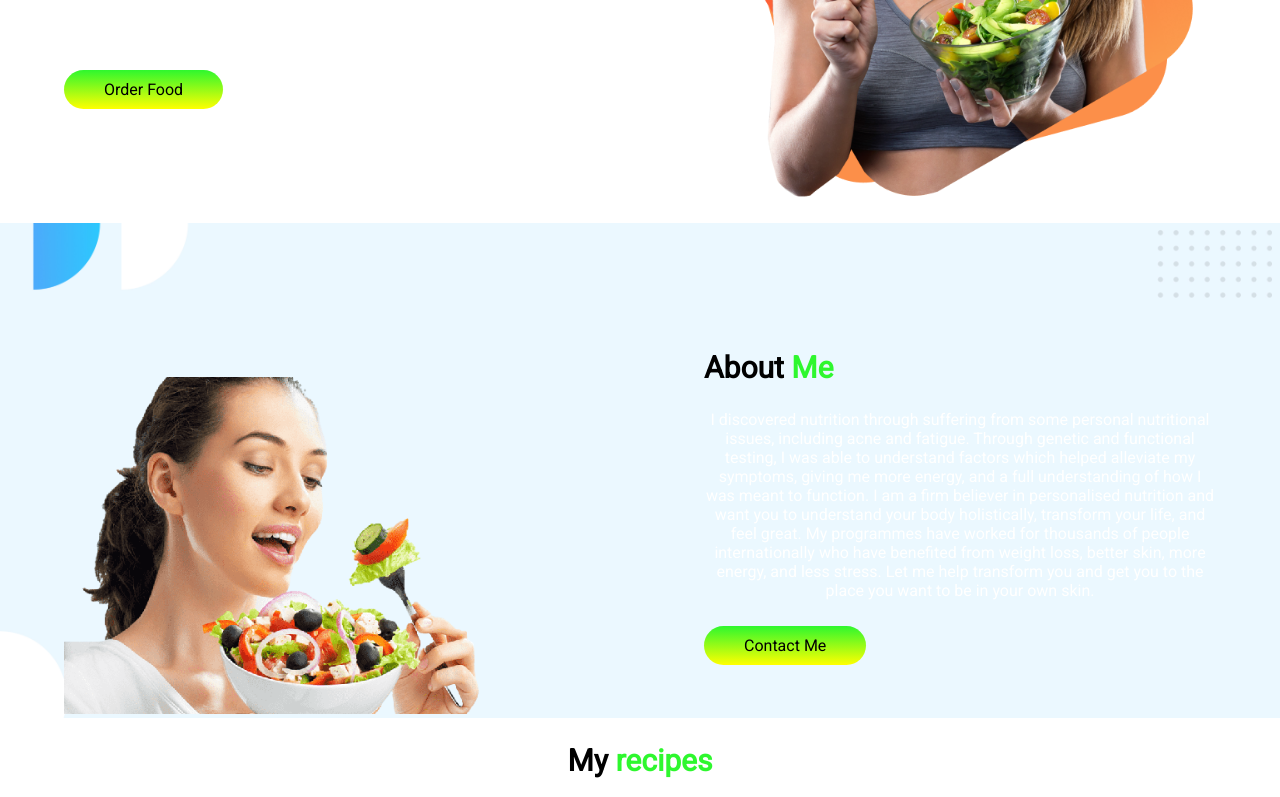
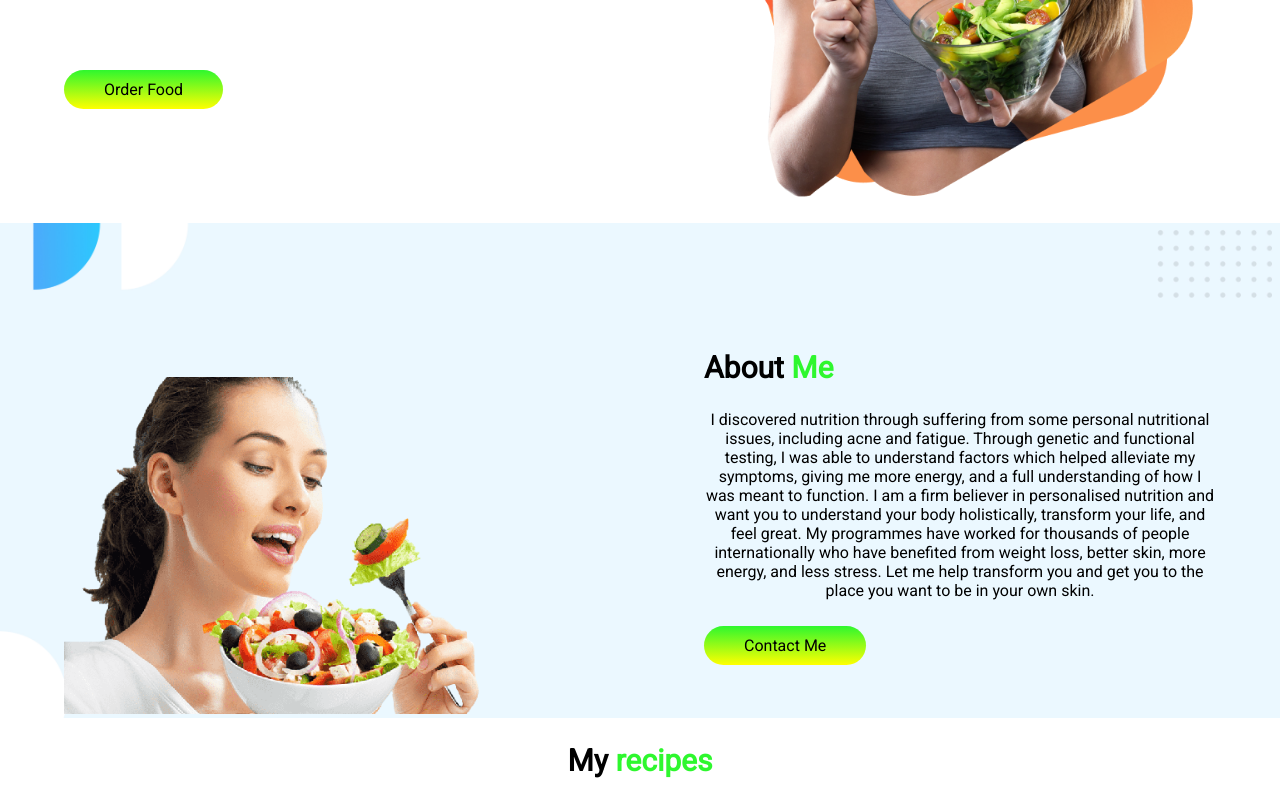
Before and after one commit to tanviroo7/food-chain, a plain HTML site: page index.html in a window 1280 px wide. Shown: the part 474-1271 px from the top of the page. Drawn offline with Linux system fonts and the light colour scheme.

Commit message:
paragraph color fixed

```diff
--- a/style.css
+++ b/style.css
@@ -77,6 +77,9 @@ li a {
 }
 .about-me-text {
   margin-top: 8%;
+}
+.about-me-text p {
+  color: black;
 }
 .about-me-text h1 {
   font-size: 30px;
```
